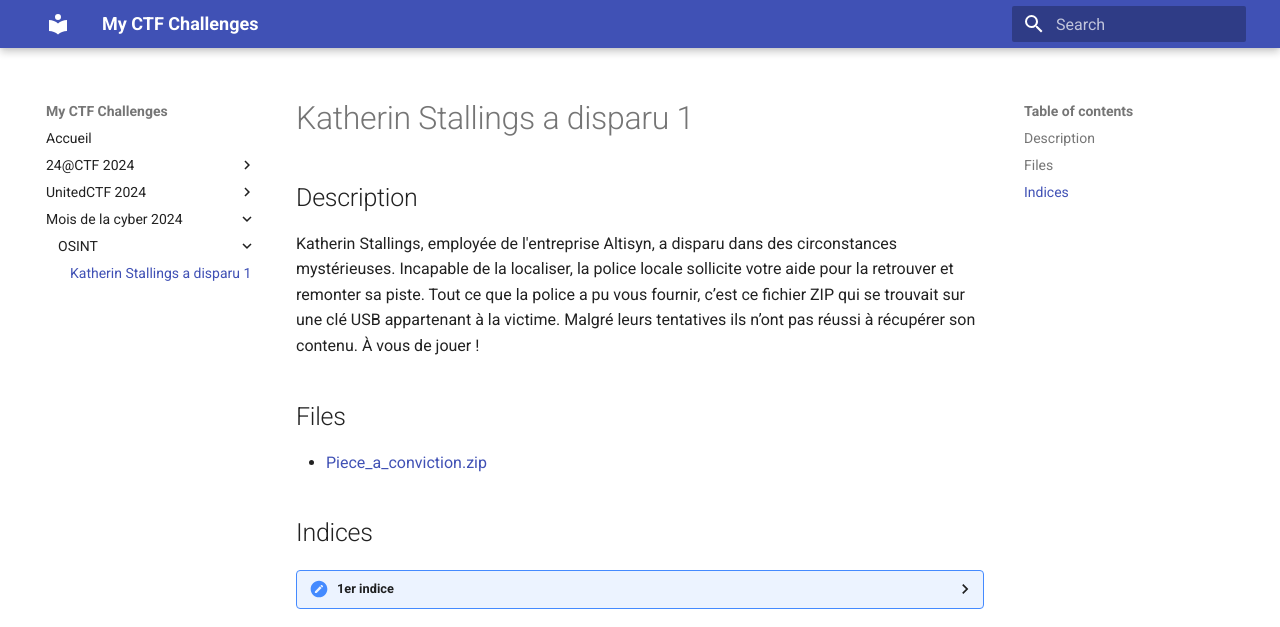
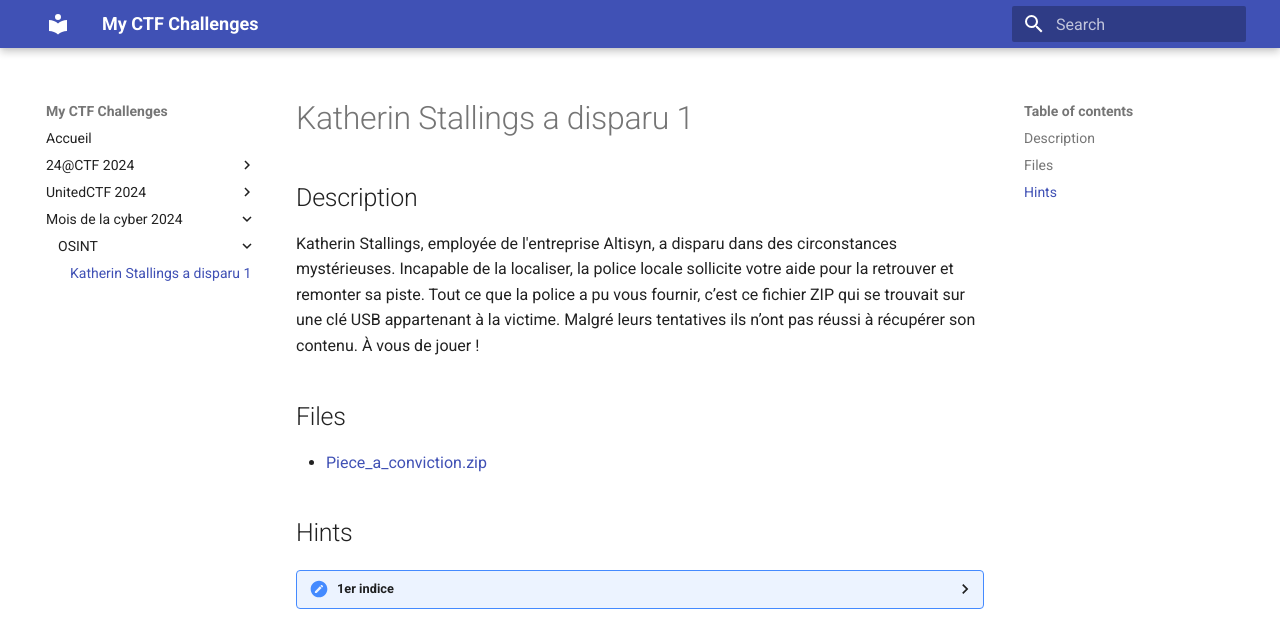
Before and after one commit to Yxene/my-challenges, an MkDocs documentation site: the page built from docs/Mois-de-la-cyber-2024/OSINT/Katherin-Stallings-a-disparu-1/README.md, in a window 1280 px wide. Shown: the top 627 px of the page. Built offline with MkDocs 1.6.1 and Material for MkDocs 9.7.7, drawn with Linux system fonts in a browser that asks for light colours; some of the changed text lies outside the part shown.

Commit message:
Fix hints

```diff
--- a/docs/Mois-de-la-cyber-2024/OSINT/Katherin-Stallings-a-disparu-1/README.md
+++ b/docs/Mois-de-la-cyber-2024/OSINT/Katherin-Stallings-a-disparu-1/README.md
@@ -9,17 +9,15 @@
 
 - [Piece_a_conviction.zip](Piece_a_conviction.zip)
 
-## Indices
+## Hints
 
 <details>
   <summary>1er indice</summary>
-  La police a aussi trouvé une photo de la victime sur sa clé USB, ça pourrait vous aider:
-  ![Selfie.jpg](Selfie.jpg)
+  La police a aussi trouvé une photo de la victime sur sa clé USB, ça pourrait vous aider: [Selfie.jpg](Selfie.jpg)
 </details>
 
 
 <details>
   <summary>2ème indice</summary>
-  La police (encore eux) a trouvé un exemplaire du livre *Les réseaux sociaux pour les nuls* dont un passage été surligné:
-  ![Les reseaux sociaux pour les nuls.png](Les reseaux sociaux pour les nuls.png)
+  La police (encore eux) a trouvé un exemplaire du livre Les réseaux sociaux pour les nuls dont un passage été surligné: [Les reseaux sociaux pour les nuls.png](Les reseaux sociaux pour les nuls.png)
 </details>
```
